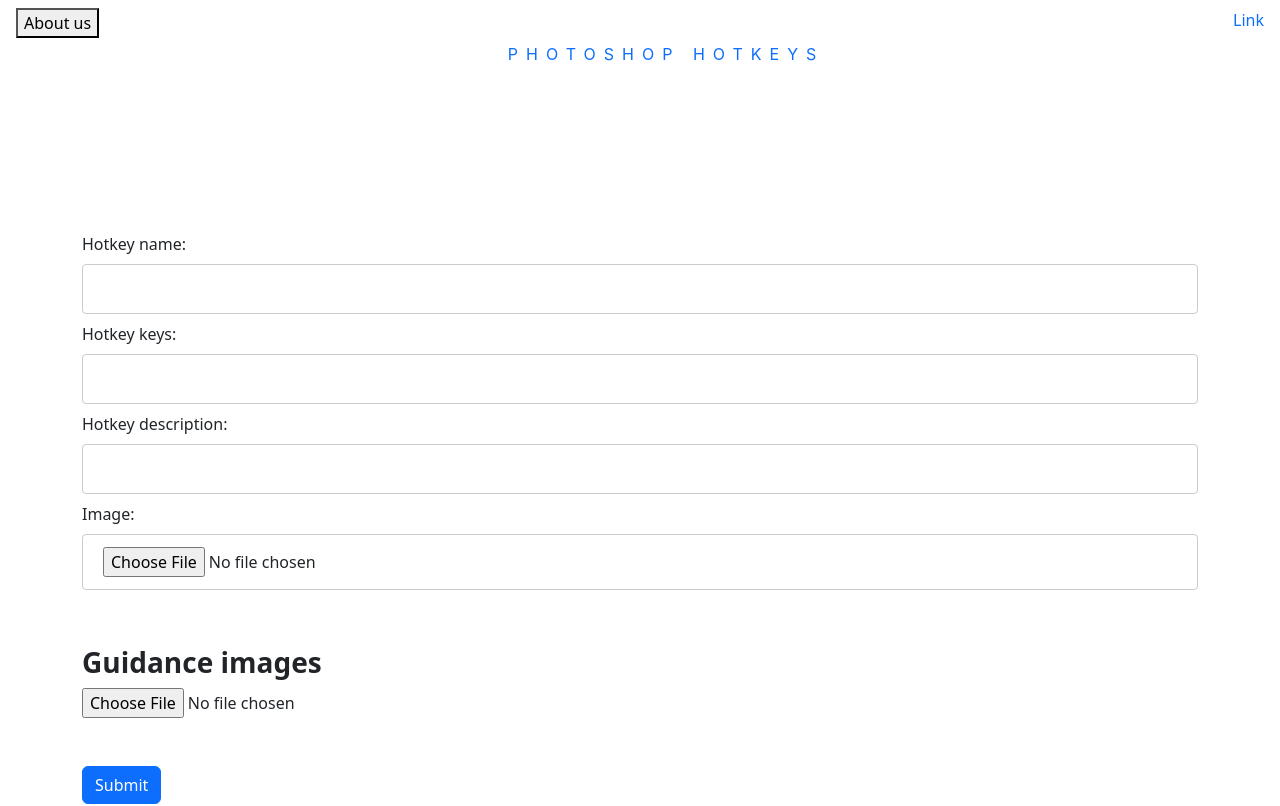
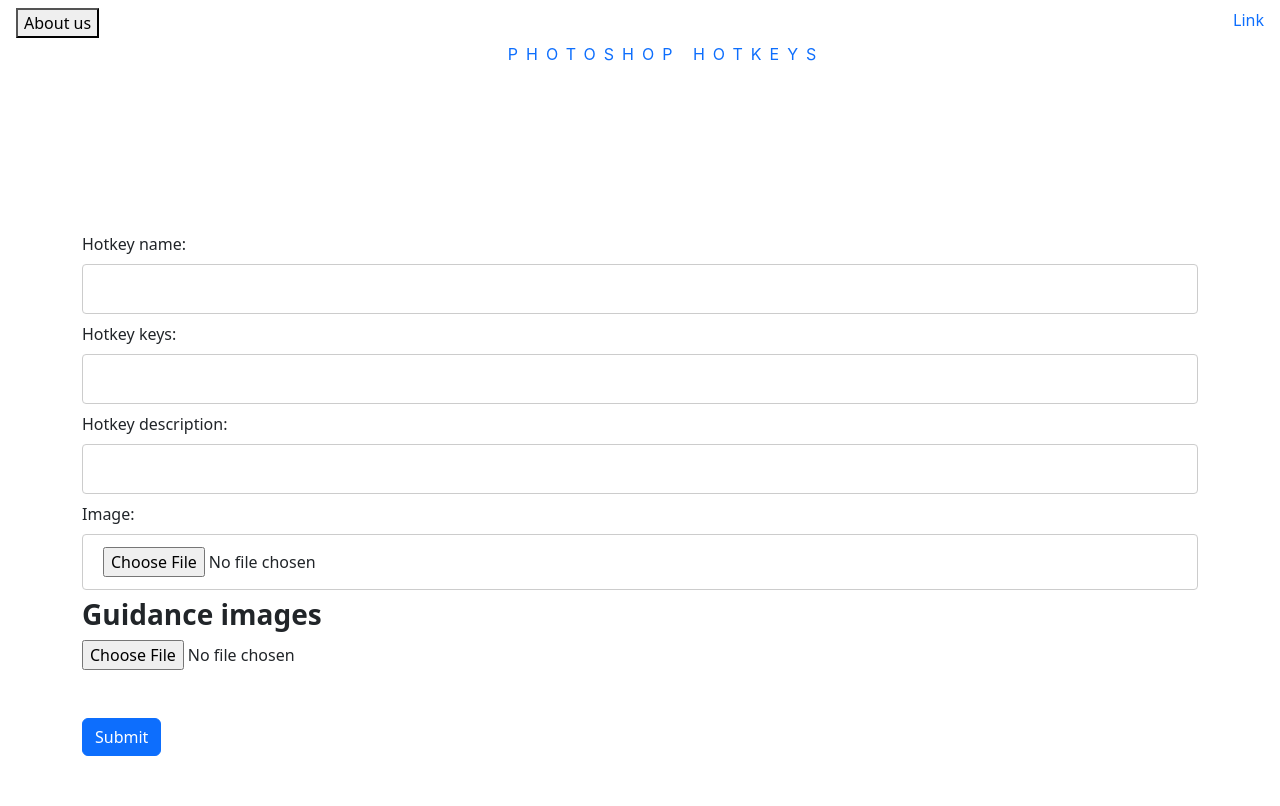
Before and after one commit to girtsis/ps_hotkeys, a Next.js app: page /create in a window 1280 px wide. Shown: the top 806 px of the page. Built offline with nearby package versions, Linux system fonts and the light colour scheme.

Commit message:
handleSubmit1

```diff
--- a/package.json
+++ b/package.json
@@ -6,6 +6,7 @@
     "start": "next start"
   },
   "dependencies": {
+    "multer": "^1.4.5-lts.1",
     "next": "latest",
     "react": "18.2.0",
     "react-dom": "18.2.0"
--- a/pages/api/createHotkeyGuide.js
+++ b/pages/api/createHotkeyGuide.js
@@ -0,0 +1,3 @@
+export default async function handler(req, res){
+    return res.status(200).send(req.body);
+}
--- a/pages/create.js
+++ b/pages/create.js
@@ -7,7 +7,6 @@
     const [hotkeyKey, setHotkeyKey] = useState("Press \"i\"");
     const [hotkeyDescription, setHotkeyDescription] = useState("The Eyedropper tool is used to select a color from an image or any Photoshop document.");
     let [uniqueId, setUniqueId] = useState(1);
-    const [carouselIndicators, setCarouselIndicators] = useState([]);
 
     function handleNameChange(e){
         setHotkeyName(e.target.value);
@@ -52,6 +51,19 @@
 
     async function handleSubmit(e){
         e.preventDefault();
+
+        console.log(image);
+        console.log(guideImages[0]);
+
+        // const formData = new FormData();
+        // formData.append(e.target.name.name, e.target.name.value);
+        // formData.append(e.target.description.name, e.target.description.value);
+        // formData.append(e.target.shortcutdescription.name, e.target.shortcutdescription.value);
+        // formData.append(e.target.hotkeyimage.name, e.target.hotkeyimage.files[0]);
+
+        // guideImages.forEach(file => {
+
+        // });
     }
 
     function onGuidanceChange(e){
@@ -129,26 +141,26 @@
                 <div style={{marginTop: 124, marginBottom: 64}}>
                     <form onSubmit={handleSubmit}>
                         <label htmlFor='name'>Hotkey name: </label>
-                        <input required type={"text"} id="name" onChange={handleNameChange} className={styles.hkInput}></input>
+                        <input required type={"text"} id="name" name="Name" onChange={handleNameChange} className={styles.hkInput}></input>
 
                         <label htmlFor='hotkey'>Hotkey keys: </label>
-                        <input required type={"text"} id="hotkey" onChange={handleKeyChange} className={styles.hkInput}></input>
+                        <input required type={"text"} id="hotkey" name="ShortcutDescription" onChange={handleKeyChange} className={styles.hkInput}></input>
 
                         <label htmlFor='description'>Hotkey description: </label>
-                        <input required type={"text"} id="description" onChange={handleDescriptionChange} className={styles.hkInput} ></input>
+                        <input required type={"text"} id="description" name="Description" onChange={handleDescriptionChange} className={styles.hkInput} ></input>
 
                         <label htmlFor='image'>Image: </label>
-                        <input required type={"file"} accept={"image/png, image/jpeg"} id="image" onChange={(e) => {
+                        <input required type={"file"} accept={"image/png, image/jpeg"} name="HotkeyImage" id="image" onChange={(e) => {
                             //set file to send to server on submit
                             setImage(e.target.files[0]);
                             uploader(e);
                         }} className={styles.hkInput}></input>
 
+                        <br></br>
+
+                        <h3 className='fw-bold'>Guidance images</h3>
+                        <input type={"file"} accept={"image/png, image/jpeg"} name="GuidanceImages" onChange={onGuidanceChange}></input>
                         <div className='my-5'>
-                            <h3 className='fw-bold'>Guidance images</h3>
-                            <input type={"file"} accept={"image/png, image/jpeg"} onChange={onGuidanceChange}></input>
-                            <br></br>
-
                             {guideImages && (
                                 <>
                                     {guideImages.map((image, i) => {
```
Also changed, not shown: 1 other file (tests, documents, lock files or other folders).
